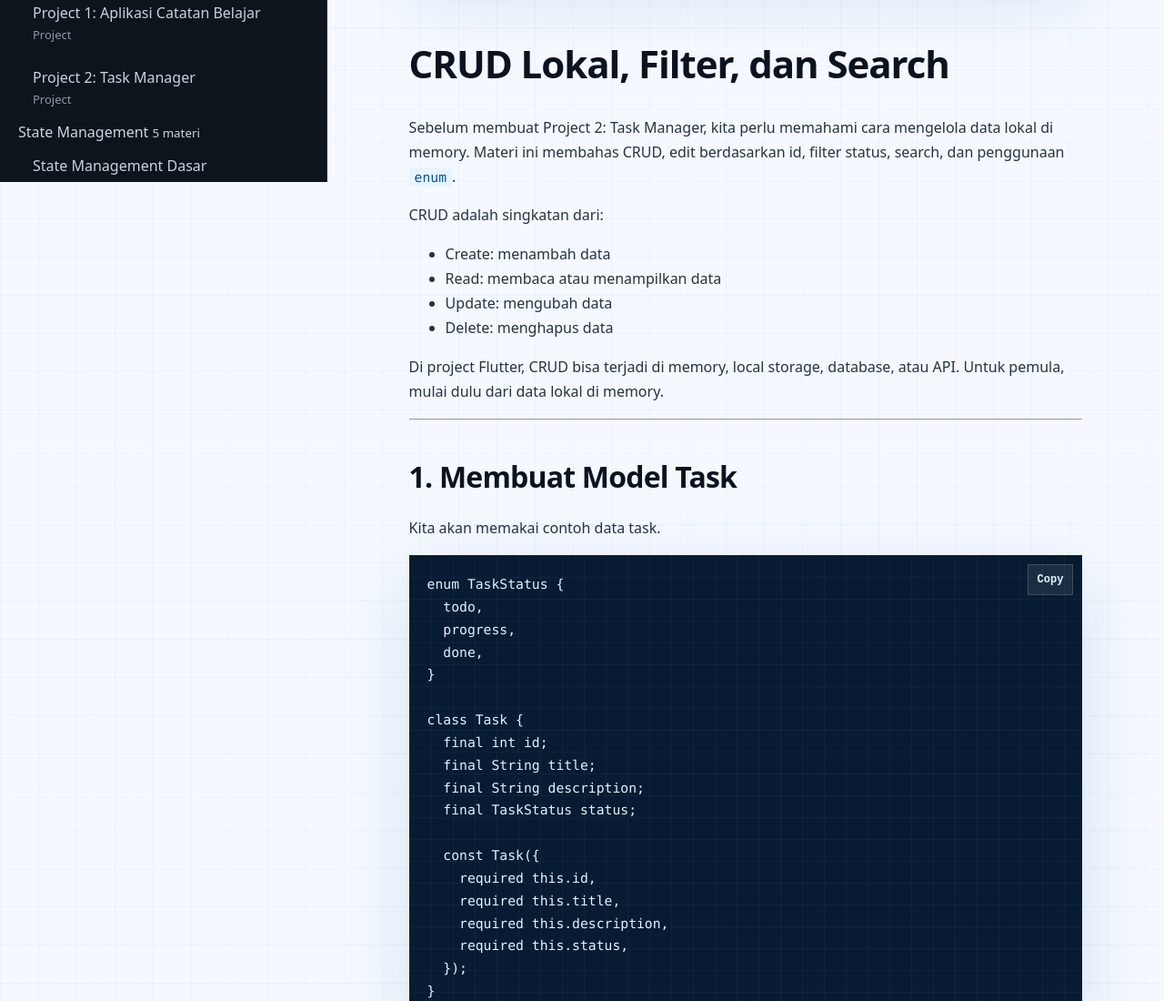
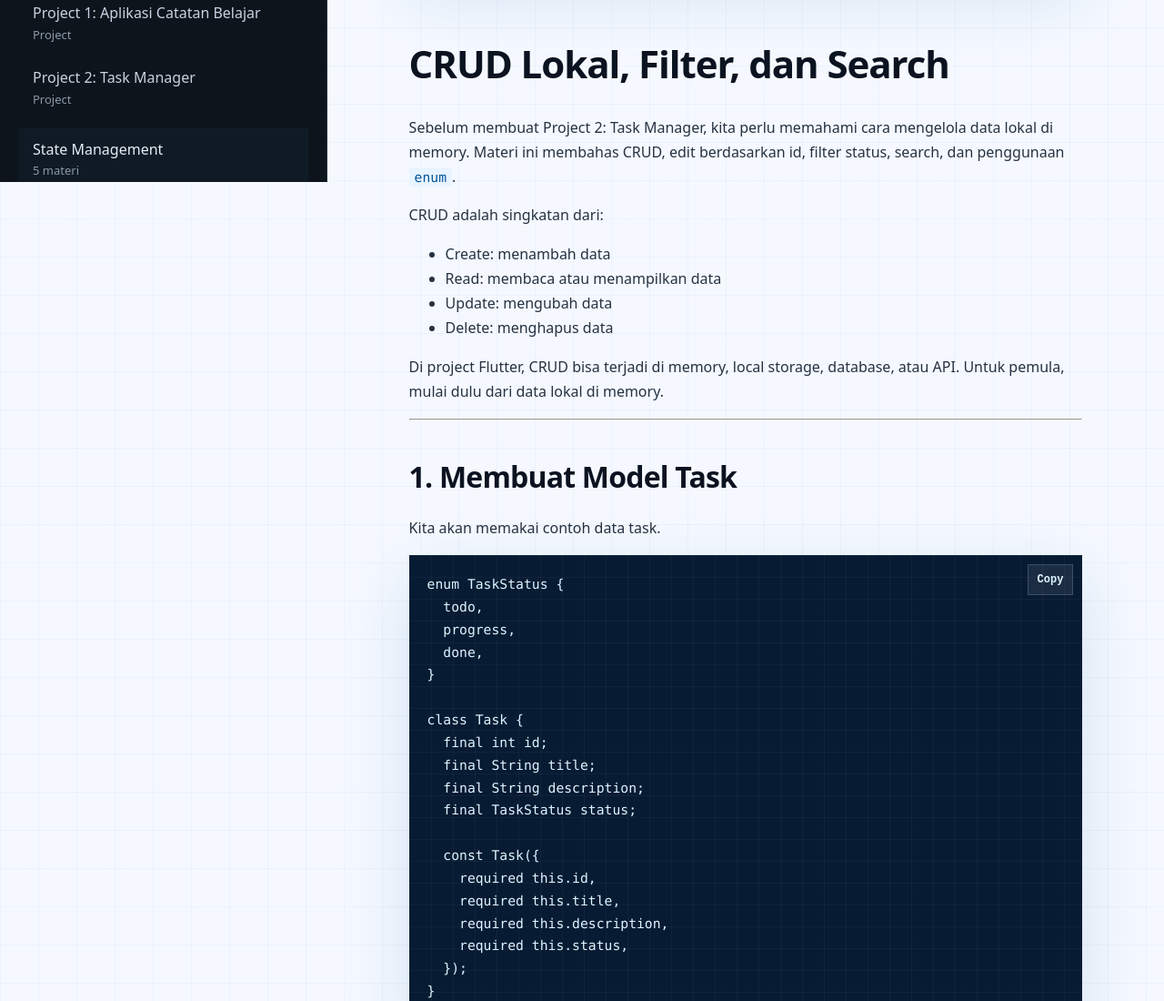
Before and after one commit to zainalsalamun/naltech-dev-docs, an Astro site: page /docs/flutter/crud-lokal-filter-search in a window 1280 px wide. Shown: the part 600-1700 px from the top of the page at 91% size. Built offline with nearby package versions, Linux system fonts and the light colour scheme; Astro itself is replaced by a stand-in of ours; code samples lack their colours.

Commit message:
Add styling for navigation sections to enhance UI and improve usability

```diff
--- a/src/styles/global.css
+++ b/src/styles/global.css
@@ -280,12 +280,14 @@
 
 .nav-group,
 .nav-doc,
+.nav-section,
 .nav-chapter {
   border: 0;
 }
 
 .nav-group summary,
 .nav-doc summary,
+.nav-section summary,
 .nav-chapter summary {
   list-style: none;
   cursor: pointer;
@@ -293,6 +295,7 @@
 
 .nav-group summary::-webkit-details-marker,
 .nav-doc summary::-webkit-details-marker,
+.nav-section summary::-webkit-details-marker,
 .nav-chapter summary::-webkit-details-marker {
   display: none;
 }
@@ -306,6 +309,7 @@
 }
 
 .nav-group > summary::after,
+.nav-section > summary::after,
 .nav-doc > summary::after,
 .nav-chapter > summary::after {
   content: "⌄";
@@ -316,9 +320,37 @@
 }
 
 .nav-group[open] > summary::after,
+.nav-section[open] > summary::after,
 .nav-doc[open] > summary::after,
 .nav-chapter[open] > summary::after {
   transform: rotate(180deg);
+}
+
+.nav-section {
+  margin: 8px 0 12px;
+}
+
+.nav-section > summary {
+  position: relative;
+  display: block;
+  padding: 11px 34px 11px 16px;
+  color: #E5EDF7;
+  background: #0F1A24;
+  text-decoration: none;
+  font-size: 16px;
+  font-weight: 500;
+}
+
+.nav-section > summary small {
+  display: block;
+  color: #8B99A9;
+  font-weight: 400;
+  font-size: 13px;
+}
+
+.nav-section-body {
+  padding: 6px 0 4px 12px;
+  border-left: 1px solid #253444;
 }
 
 .nav-doc-link,
@@ -350,6 +382,7 @@
 }
 
 .nav-doc-link:hover,
+.nav-section > summary:hover,
 .nav-doc > summary:hover,
 .nav-chapter > summary:hover,
 .nav-children a:hover,
@@ -407,6 +440,10 @@
 }
 
 .nav-group.is-hidden {
+  display: none;
+}
+
+.nav-section.is-hidden {
   display: none;
 }
 
```
